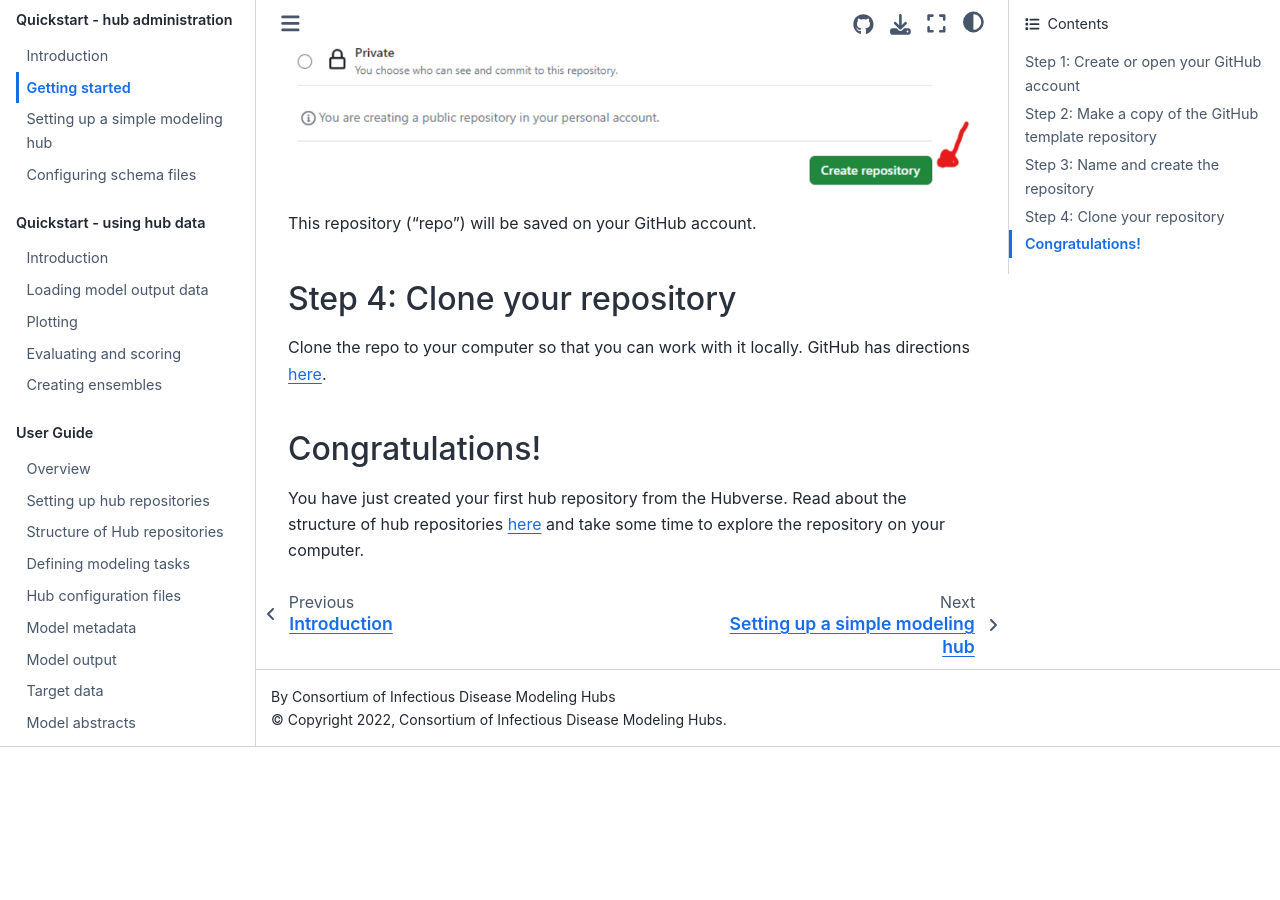
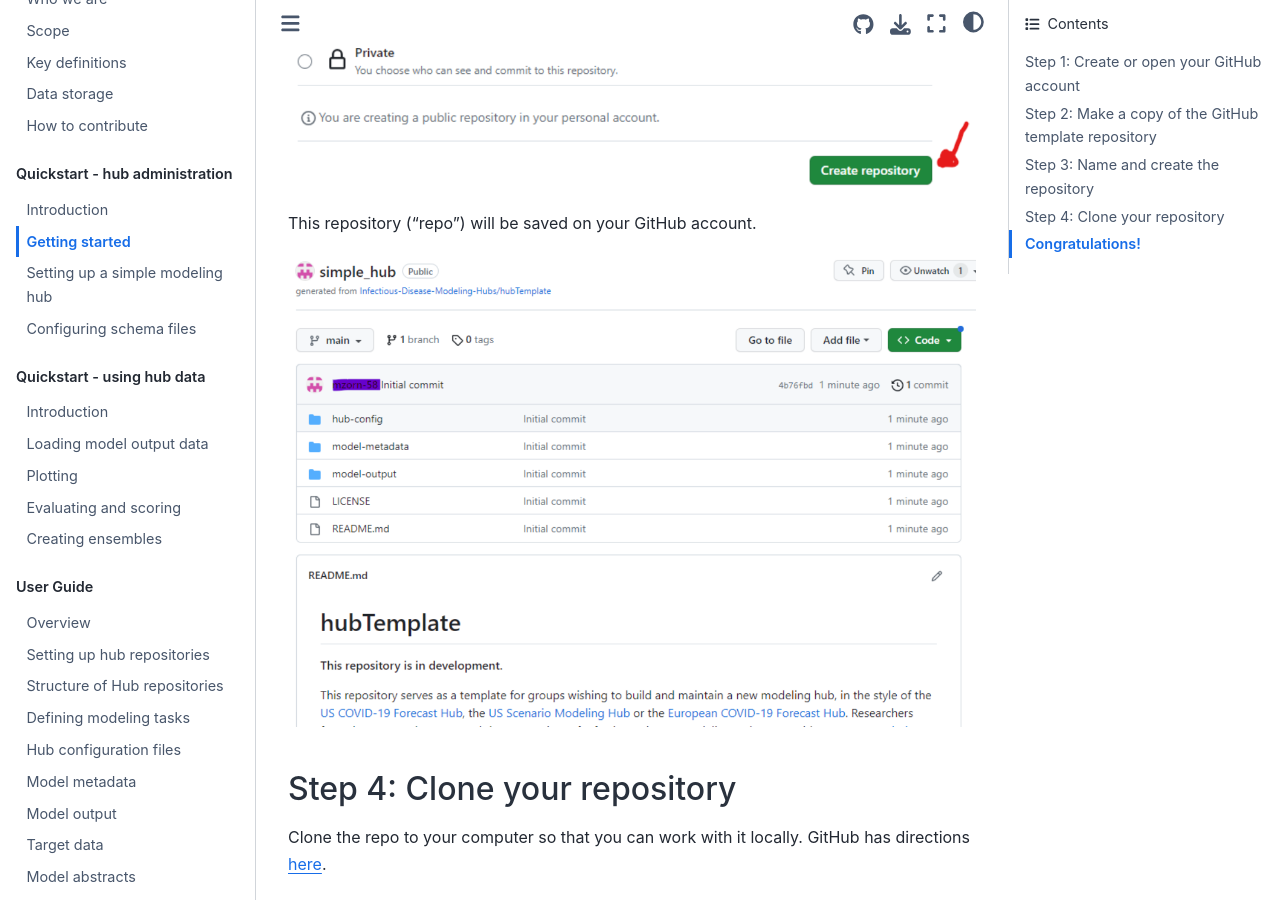
Before and after one commit to hubverse-org/hubDocs, a Sphinx documentation site: the page built from docs/source/quickstart-hub-admin/getting-started.md, in a window 1280 px wide and 900 px high, scrolled down 1377 px. Built offline with Sphinx 7.4.7 and the Sphinx Book theme 1.1.4, drawn with Linux system fonts in a browser that asks for light colours; pages that are not in the unit, such as notebooks, are missing from menus; before the commit the page ends 2124 px from its top, so only the background shows below that.

Commit message:
missed an image

```diff
--- a/docs/source/quickstart-hub-admin/getting-started.md
+++ b/docs/source/quickstart-hub-admin/getting-started.md
@@ -20,6 +20,8 @@
 
 This repository ("repo") will be saved on your GitHub account.
 
+![Example of saved repository](../images/repo_woman.png)
+
 ## Step 4: Clone your repository
 
 Clone the repo to your computer so that you can work with it locally.  GitHub has directions [here](https://docs.github.com/en/repositories/creating-and-managing-repositories/cloning-a-repository).
```
